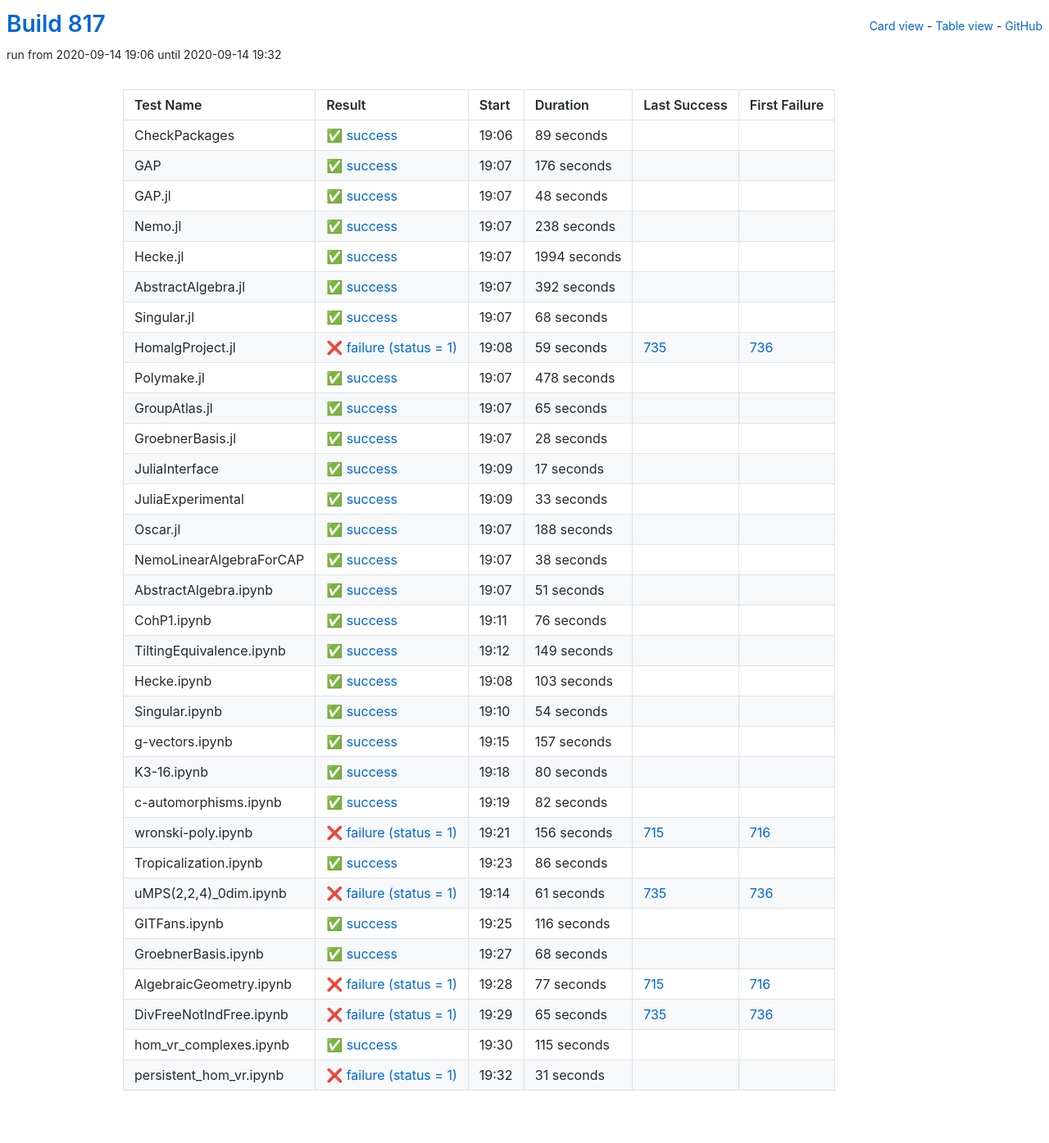
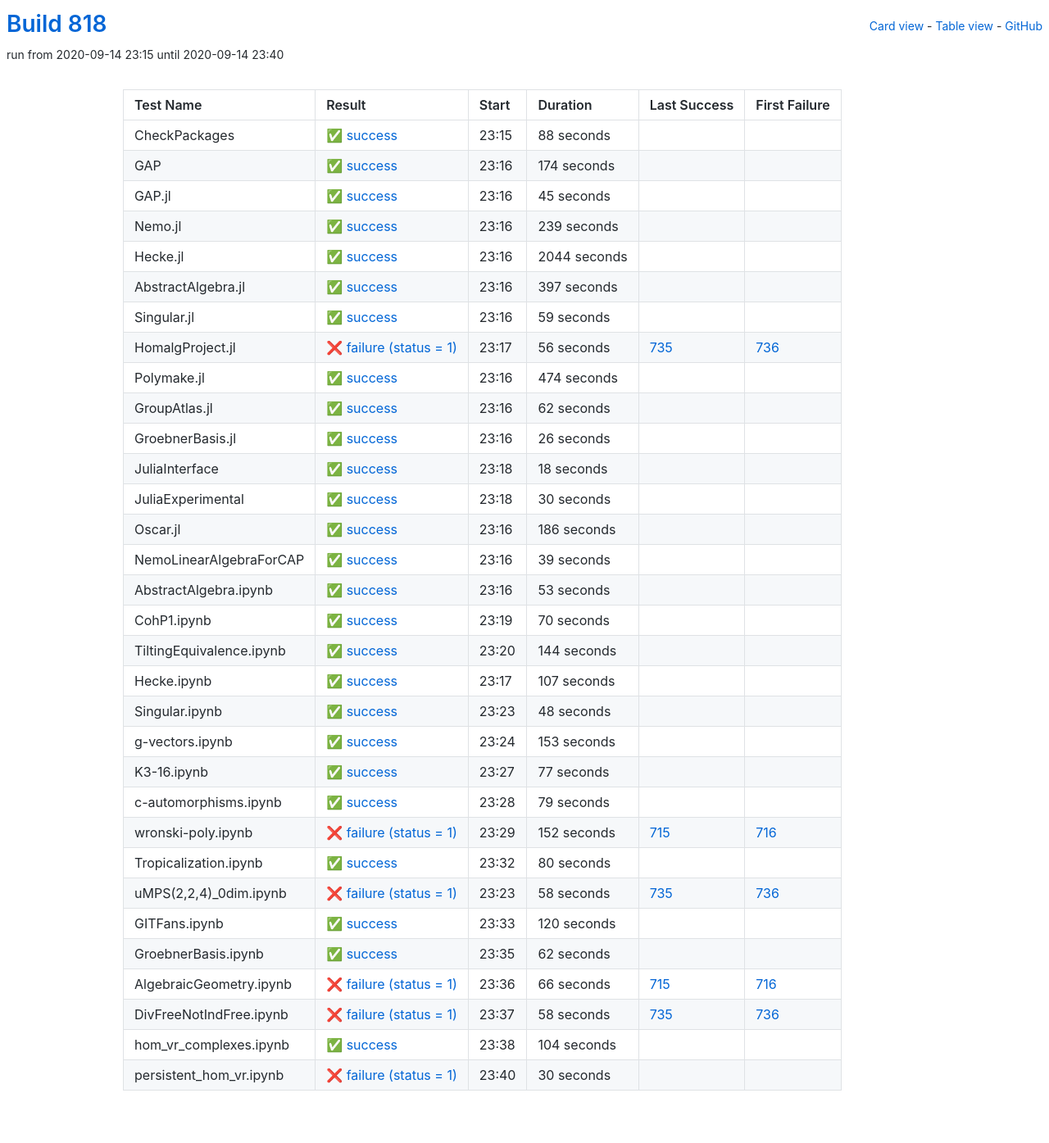
Before and after one commit to oscar-system/oscar-ci-status-stable, a Jekyll site: the page built from table.html, in a window 1280 px wide. Shown: the whole page at 82% size. Built offline with Jekyll 4.4.1, drawn with Linux system fonts in a browser that asks for light colours.

Commit message:
Build #818

```diff
--- a/_data/ci.yml
+++ b/_data/ci.yml
@@ -1,6 +1,6 @@
 ---
-build: 817
-build_url: https://oscarci.mathematik.uni-kl.de/job/oscar-stable/817/
+build: 818
+build_url: https://oscarci.mathematik.uni-kl.de/job/oscar-stable/818/
 job: oscar-stable
 organization: oscar-system
 repo: oscar-ci-status-stable
@@ -8,32 +8,236 @@ repourl: https://github.com/oscar-system/oscar-ci-status-stable
 tests:
 - name: CheckPackages
   id: checkpackages
-  log: https://oscarci.mathematik.uni-kl.de/job/oscar-stable/817/artifact/logs/build-817/CheckPackages.log
-  start: 2020-09-14 19:06
+  log: https://oscarci.mathematik.uni-kl.de/job/oscar-stable/818/artifact/logs/build-818/CheckPackages.log
+  start: 2020-09-14 23:15
   success: true
   exitcode: 0
   status: success
-  duration: 89
+  duration: 88
   last_success: false
   last_success_url:
   first_failure: false
   first_failure_url:
 - name: GAP
   id: gap
-  log: https://oscarci.mathematik.uni-kl.de/job/oscar-stable/817/artifact/logs/build-817/GAP.log
-  start: 2020-09-14 19:07
+  log: https://oscarci.mathematik.uni-kl.de/job/oscar-stable/818/artifact/logs/build-818/GAP.log
+  start: 2020-09-14 23:16
   success: true
   exitcode: 0
   status: success
-  duration: 176
+  duration: 174
   last_success: false
   last_success_url:
   first_failure: false
   first_failure_url:
 - name: GAP.jl
   id: gap-jl
-  log: https://oscarci.mathematik.uni-kl.de/job/oscar-stable/817/artifact/logs/build-817/GAP.jl.log
-  start: 2020-09-14 19:07
+  log: https://oscarci.mathematik.uni-kl.de/job/oscar-stable/818/artifact/logs/build-818/GAP.jl.log
+  start: 2020-09-14 23:16
+  success: true
+  exitcode: 0
+  status: success
+  duration: 45
+  last_success: false
+  last_success_url:
+  first_failure: false
+  first_failure_url:
+- name: Nemo.jl
+  id: nemo-jl
+  log: https://oscarci.mathematik.uni-kl.de/job/oscar-stable/818/artifact/logs/build-818/Nemo.jl.log
+  start: 2020-09-14 23:16
+  success: true
+  exitcode: 0
+  status: success
+  duration: 239
+  last_success: false
+  last_success_url:
+  first_failure: false
+  first_failure_url:
+- name: Hecke.jl
+  id: hecke-jl
+  log: https://oscarci.mathematik.uni-kl.de/job/oscar-stable/818/artifact/logs/build-818/Hecke.jl.log
+  start: 2020-09-14 23:16
+  success: true
+  exitcode: 0
+  status: success
+  duration: 2044
+  last_success: false
+  last_success_url:
+  first_failure: false
+  first_failure_url:
+- name: AbstractAlgebra.jl
+  id: abstractalgebra-jl
+  log: https://oscarci.mathematik.uni-kl.de/job/oscar-stable/818/artifact/logs/build-818/AbstractAlgebra.jl.log
+  start: 2020-09-14 23:16
+  success: true
+  exitcode: 0
+  status: success
+  duration: 397
+  last_success: false
+  last_success_url:
+  first_failure: false
+  first_failure_url:
+- name: Singular.jl
+  id: singular-jl
+  log: https://oscarci.mathematik.uni-kl.de/job/oscar-stable/818/artifact/logs/build-818/Singular.jl.log
+  start: 2020-09-14 23:16
+  success: true
+  exitcode: 0
+  status: success
+  duration: 59
+  last_success: false
+  last_success_url:
+  first_failure: false
+  first_failure_url:
+- name: HomalgProject.jl
+  id: homalgproject-jl
+  log: https://oscarci.mathematik.uni-kl.de/job/oscar-stable/818/artifact/logs/build-818/HomalgProject.jl.log
+  start: 2020-09-14 23:17
+  success: false
+  exitcode: 1
+  status: failure
+  duration: 56
+  last_success: 735
+  last_success_url: https://oscarci.mathematik.uni-kl.de/job/oscar-stable/735/
+  first_failure: 736
+  first_failure_url: https://oscarci.mathematik.uni-kl.de/job/oscar-stable/736/
+- name: Polymake.jl
+  id: polymake-jl
+  log: https://oscarci.mathematik.uni-kl.de/job/oscar-stable/818/artifact/logs/build-818/Polymake.jl.log
+  start: 2020-09-14 23:16
+  success: true
+  exitcode: 0
+  status: success
+  duration: 474
+  last_success: false
+  last_success_url:
+  first_failure: false
+  first_failure_url:
+- name: GroupAtlas.jl
+  id: groupatlas-jl
+  log: https://oscarci.mathematik.uni-kl.de/job/oscar-stable/818/artifact/logs/build-818/GroupAtlas.jl.log
+  start: 2020-09-14 23:16
+  success: true
+  exitcode: 0
+  status: success
+  duration: 62
+  last_success: false
+  last_success_url:
+  first_failure: false
+  first_failure_url:
+- name: GroebnerBasis.jl
+  id: groebnerbasis-jl
+  log: https://oscarci.mathematik.uni-kl.de/job/oscar-stable/818/artifact/logs/build-818/GroebnerBasis.jl.log
+  start: 2020-09-14 23:16
+  success: true
+  exitcode: 0
+  status: success
+  duration: 26
+  last_success: false
+  last_success_url:
+  first_failure: false
+  first_failure_url:
+- name: JuliaInterface
+  id: juliainterface
+  log: https://oscarci.mathematik.uni-kl.de/job/oscar-stable/818/artifact/logs/build-818/JuliaInterface.log
+  start: 2020-09-14 23:18
+  success: true
+  exitcode: 0
+  status: success
+  duration: 18
+  last_success: false
+  last_success_url:
+  first_failure: false
+  first_failure_url:
+- name: JuliaExperimental
+  id: juliaexperimental
+  log: https://oscarci.mathematik.uni-kl.de/job/oscar-stable/818/artifact/logs/build-818/JuliaExperimental.log
+  start: 2020-09-14 23:18
+  success: true
+  exitcode: 0
+  status: success
+  duration: 30
+  last_success: false
+  last_success_url:
+  first_failure: false
+  first_failure_url:
+- name: Oscar.jl
+  id: oscar-jl
+  log: https://oscarci.mathematik.uni-kl.de/job/oscar-stable/818/artifact/logs/build-818/Oscar.jl.log
+  start: 2020-09-14 23:16
+  success: true
+  exitcode: 0
+  status: success
+  duration: 186
+  last_success: false
+  last_success_url:
+  first_failure: false
+  first_failure_url:
+- name: NemoLinearAlgebraForCAP
+  id: nemolinearalgebraforcap
+  log: https://oscarci.mathematik.uni-kl.de/job/oscar-stable/818/artifact/logs/build-818/NemoLinearAlgebraForCAP.log
+  start: 2020-09-14 23:16
+  success: true
+  exitcode: 0
+  status: success
+  duration: 39
+  last_success: false
+  last_success_url:
+  first_failure: false
+  first_failure_url:
+- name: AbstractAlgebra.ipynb
+  id: abstractalgebra-ipynb
+  log: https://oscarci.mathematik.uni-kl.de/job/oscar-stable/818/artifact/logs/build-818/AbstractAlgebra.ipynb.log
+  start: 2020-09-14 23:16
+  success: true
+  exitcode: 0
+  status: success
+  duration: 53
+  last_success: false
+  last_success_url:
+  first_failure: false
+  first_failure_url:
+- name: CohP1.ipynb
+  id: cohp1-ipynb
+  log: https://oscarci.mathematik.uni-kl.de/job/oscar-stable/818/artifact/logs/build-818/CohP1.ipynb.log
+  start: 2020-09-14 23:19
+  success: true
+  exitcode: 0
+  status: success
+  duration: 70
+  last_success: false
+  last_success_url:
+  first_failure: false
+  first_failure_url:
+- name: TiltingEquivalence.ipynb
+  id: tiltingequivalence-ipynb
+  log: https://oscarci.mathematik.uni-kl.de/job/oscar-stable/818/artifact/logs/build-818/TiltingEquivalence.ipynb.log
+  start: 2020-09-14 23:20
+  success: true
+  exitcode: 0
+  status: success
+  duration: 144
+  last_success: false
+  last_success_url:
+  first_failure: false
+  first_failure_url:
+- name: Hecke.ipynb
+  id: hecke-ipynb
+  log: https://oscarci.mathematik.uni-kl.de/job/oscar-stable/818/artifact/logs/build-818/Hecke.ipynb.log
+  start: 2020-09-14 23:17
+  success: true
+  exitcode: 0
+  status: success
+  duration: 107
+  last_success: false
+  last_success_url:
+  first_failure: false
+  first_failure_url:
+- name: Singular.ipynb
+  id: singular-ipynb
+  log: https://oscarci.mathematik.uni-kl.de/job/oscar-stable/818/artifact/logs/build-818/Singular.ipynb.log
+  start: 2020-09-14 23:23
   success: true
   exitcode: 0
   status: success
@@ -42,226 +246,58 @@ tests:
   last_success_url:
   first_failure: false
   first_failure_url:
-- name: Nemo.jl
-  id: nemo-jl
-  log: https://oscarci.mathematik.uni-kl.de/job/oscar-stable/817/artifact/logs/build-817/Nemo.jl.log
-  start: 2020-09-14 19:07
+- name: g-vectors.ipynb
+  id: g-vectors-ipynb
+  log: https://oscarci.mathematik.uni-kl.de/job/oscar-stable/818/artifact/logs/build-818/g-vectors.ipynb.log
+  start: 2020-09-14 23:24
   success: true
   exitcode: 0
   status: success
-  duration: 238
-  last_success: false
-  last_success_url:
-  first_failure: false
-  first_failure_url:
-- name: Hecke.jl
-  id: hecke-jl
-  log: https://oscarci.mathematik.uni-kl.de/job/oscar-stable/817/artifact/logs/build-817/Hecke.jl.log
-  start: 2020-09-14 19:07
-  success: true
-  exitcode: 0
-  status: success
-  duration: 1994
-  last_success: false
-  last_success_url:
-  first_failure: false
-  first_failure_url:
-- name: AbstractAlgebra.jl
-  id: abstractalgebra-jl
-  log: https://oscarci.mathematik.uni-kl.de/job/oscar-stable/817/artifact/logs/build-817/AbstractAlgebra.jl.log
-  start: 2020-09-14 19:07
-  success: true
-  exitcode: 0
-  status: success
-  duration: 392
-  last_success: false
-  last_success_url:
-  first_failure: false
-  first_failure_url:
-- name: Singular.jl
-  id: singular-jl
-  log: https://oscarci.mathematik.uni-kl.de/job/oscar-stable/817/artifact/logs/build-817/Singular.jl.log
-  start: 2020-09-14 19:07
-  success: true
-  exitcode: 0
-  status: success
-  duration: 68
-  last_success: false
-  last_success_url:
-  first_failure: false
-  first_failure_url:
-- name: HomalgProject.jl
-  id: homalgproject-jl
-  log: https://oscarci.mathematik.uni-kl.de/job/oscar-stable/817/artifact/logs/build-817/HomalgProject.jl.log
-  start: 2020-09-14 19:08
-  success: false
-  exitcode: 1
-  status: failure
-  duration: 59
-  last_success: 735
-  last_success_url: https://oscarci.mathematik.uni-kl.de/job/oscar-stable/735/
-  first_failure: 736
-  first_failure_url: https://oscarci.mathematik.uni-kl.de/job/oscar-stable/736/
-- name: Polymake.jl
-  id: polymake-jl
-  log: https://oscarci.mathematik.uni-kl.de/job/oscar-stable/817/artifact/logs/build-817/Polymake.jl.log
-  start: 2020-09-14 19:07
-  success: true
-  exitcode: 0
-  status: success
-  duration: 478
-  last_success: false
-  last_success_url:
-  first_failure: false
-  first_failure_url:
-- name: GroupAtlas.jl
-  id: groupatlas-jl
-  log: https://oscarci.mathematik.uni-kl.de/job/oscar-stable/817/artifact/logs/build-817/GroupAtlas.jl.log
-  start: 2020-09-14 19:07
-  success: true
-  exitcode: 0
-  status: success
-  duration: 65
-  last_success: false
-  last_success_url:
-  first_failure: false
-  first_failure_url:
-- name: GroebnerBasis.jl
-  id: groebnerbasis-jl
-  log: https://oscarci.mathematik.uni-kl.de/job/oscar-stable/817/artifact/logs/build-817/GroebnerBasis.jl.log
-  start: 2020-09-14 19:07
-  success: true
-  exitcode: 0
-  status: success
-  duration: 28
-  last_success: false
-  last_success_url:
-  first_failure: false
-  first_failure_url:
-- name: JuliaInterface
-  id: juliainterface
-  log: https://oscarci.mathematik.uni-kl.de/job/oscar-stable/817/artifact/logs/build-817/JuliaInterface.log
-  start: 2020-09-14 19:09
-  success: true
-  exitcode: 0
-  status: success
-  duration: 17
-  last_success: false
-  last_success_url:
-  first_failure: false
-  first_failure_url:
-- name: JuliaExperimental
-  id: juliaexperimental
-  log: https://oscarci.mathematik.uni-kl.de/job/oscar-stable/817/artifact/logs/build-817/JuliaExperimental.log
-  start: 2020-09-14 19:09
-  success: true
-  exitcode: 0
-  status: success
-  duration: 33
-  last_success: false
-  last_success_url:
-  first_failure: false
-  first_failure_url:
-- name: Oscar.jl
-  id: oscar-jl
-  log: https://oscarci.mathematik.uni-kl.de/job/oscar-stable/817/artifact/logs/build-817/Oscar.jl.log
-  start: 2020-09-14 19:07
-  success: true
-  exitcode: 0
-  status: success
-  duration: 188
-  last_success: false
-  last_success_url:
-  first_failure: false
-  first_failure_url:
-- name: NemoLinearAlgebraForCAP
-  id: nemolinearalgebraforcap
-  log: https://oscarci.mathematik.uni-kl.de/job/oscar-stable/817/artifact/logs/build-817/NemoLinearAlgebraForCAP.log
-  start: 2020-09-14 19:07
-  success: true
-  exitcode: 0
-  status: success
-  duration: 38
-  last_success: false
-  last_success_url:
-  first_failure: false
-  first_failure_url:
-- name: AbstractAlgebra.ipynb
-  id: abstractalgebra-ipynb
-  log: https://oscarci.mathematik.uni-kl.de/job/oscar-stable/817/artifact/logs/build-817/AbstractAlgebra.ipynb.log
-  start: 2020-09-14 19:07
-  success: true
-  exitcode: 0
-  status: success
-  duration: 51
-  last_success: false
-  last_success_url:
-  first_failure: false
-  first_failure_url:
-- name: CohP1.ipynb
-  id: cohp1-ipynb
-  log: https://oscarci.mathematik.uni-kl.de/job/oscar-stable/817/artifact/logs/build-817/CohP1.ipynb.log
-  start: 2020-09-14 19:11
-  success: true
-  exitcode: 0
-  status: success
-  duration: 76
-  last_success: false
-  last_success_url:
-  first_failure: false
-  first_failure_url:
-- name: TiltingEquivalence.ipynb
-  id: tiltingequivalence-ipynb
-  log: https://oscarci.mathematik.uni-kl.de/job/oscar-stable/817/artifact/logs/build-817/TiltingEquivalence.ipynb.log
-  start: 2020-09-14 19:12
-  success: true
-  exitcode: 0
-  status: success
-  duration: 149
-  last_success: false
-  last_success_url:
-  first_failure: false
-  first_failure_url:
-- name: Hecke.ipynb
-  id: hecke-ipynb
-  log: https://oscarci.mathematik.uni-kl.de/job/oscar-stable/817/artifact/logs/build-817/Hecke.ipynb.log
-  start: 2020-09-14 19:08
-  success: true
-  exitcode: 0
-  status: success
-  duration: 103
-  last_success: false
-  last_success_url:
-  first_failure: false
-  first_failure_url:
-- name: Singular.ipynb
-  id: singular-ipynb
-  log: https://oscarci.mathematik.uni-kl.de/job/oscar-stable/817/artifact/logs/build-817/Singular.ipynb.log
-  start: 2020-09-14 19:10
-  success: true
-  exitcode: 0
-  status: success
-  duration: 54
-  last_success: false
-  last_success_url:
-  first_failure: false
-  first_failure_url:
-- name: g-vectors.ipynb
-  id: g-vectors-ipynb
-  log: https://oscarci.mathematik.uni-kl.de/job/oscar-stable/817/artifact/logs/build-817/g-vectors.ipynb.log
-  start: 2020-09-14 19:15
-  success: true
-  exitcode: 0
-  status: success
-  duration: 157
+  duration: 153
   last_success: false
   last_success_url:
   first_failure: false
   first_failure_url:
 - name: K3-16.ipynb
   id: k3-16-ipynb
-  log: https://oscarci.mathematik.uni-kl.de/job/oscar-stable/817/artifact/logs/build-817/K3-16.ipynb.log
-  start: 2020-09-14 19:18
+  log: https://oscarci.mathematik.uni-kl.de/job/oscar-stable/818/artifact/logs/build-818/K3-16.ipynb.log
+  start: 2020-09-14 23:27
+  success: true
+  exitcode: 0
+  status: success
+  duration: 77
+  last_success: false
+  last_success_url:
+  first_failure: false
+  first_failure_url:
+- name: c-automorphisms.ipynb
+  id: c-automorphisms-ipynb
+  log: https://oscarci.mathematik.uni-kl.de/job/oscar-stable/818/artifact/logs/build-818/c-automorphisms.ipynb.log
+  start: 2020-09-14 23:28
+  success: true
+  exitcode: 0
+  status: success
+  duration: 79
+  last_success: false
+  last_success_url:
+  first_failure: false
+  first_failure_url:
+- name: wronski-poly.ipynb
+  id: wronski-poly-ipynb
+  log: https://oscarci.mathematik.uni-kl.de/job/oscar-stable/818/artifact/logs/build-818/wronski-poly.ipynb.log
+  start: 2020-09-14 23:29
+  success: false
+  exitcode: 1
+  status: failure
+  duration: 152
+  last_success: 715
+  last_success_url: https://oscarci.mathematik.uni-kl.de/job/oscar-stable/715/
+  first_failure: 716
+  first_failure_url: https://oscarci.mathematik.uni-kl.de/job/oscar-stable/716/
+- name: Tropicalization.ipynb
+  id: tropicalization-ipynb
+  log: https://oscarci.mathematik.uni-kl.de/job/oscar-stable/818/artifact/logs/build-818/Tropicalization.ipynb.log
+  start: 2020-09-14 23:32
   success: true
   exitcode: 0
   status: success
@@ -270,122 +306,86 @@ tests:
   last_success_url:
   first_failure: false
   first_failure_url:
-- name: c-automorphisms.ipynb
-  id: c-automorphisms-ipynb
-  log: https://oscarci.mathematik.uni-kl.de/job/oscar-stable/817/artifact/logs/build-817/c-automorphisms.ipynb.log
-  start: 2020-09-14 19:19
-  success: true
-  exitcode: 0
-  status: success
-  duration: 82
-  last_success: false
-  last_success_url:
-  first_failure: false
-  first_failure_url:
-- name: wronski-poly.ipynb
-  id: wronski-poly-ipynb
-  log: https://oscarci.mathematik.uni-kl.de/job/oscar-stable/817/artifact/logs/build-817/wronski-poly.ipynb.log
-  start: 2020-09-14 19:21
+- name: uMPS(2,2,4)_0dim.ipynb
+  id: umps-2-2-4-0dim-ipynb
+  log: https://oscarci.mathematik.uni-kl.de/job/oscar-stable/818/artifact/logs/build-818/uMPS-2-2-4-_0dim.ipynb.log
+  start: 2020-09-14 23:23
   success: false
   exitcode: 1
   status: failure
-  duration: 156
-  last_success: 715
-  last_success_url: https://oscarci.mathematik.uni-kl.de/job/oscar-stable/715/
-  first_failure: 716
-  first_failure_url: https://oscarci.mathematik.uni-kl.de/job/oscar-stable/716/
-- name: Tropicalization.ipynb
-  id: tropicalization-ipynb
-  log: https://oscarci.mathematik.uni-kl.de/job/oscar-stable/817/artifact/logs/build-817/Tropicalization.ipynb.log
-  start: 2020-09-14 19:23
-  success: true
-  exitcode: 0
-  status: success
-  duration: 86
-  last_success: false
-  last_success_url:
-  first_failure: false
-  first_failure_url:
-- name: uMPS(2,2,4)_0dim.ipynb
-  id: umps-2-2-4-0dim-ipynb
-  log: https://oscarci.mathematik.uni-kl.de/job/oscar-stable/817/artifact/logs/build-817/uMPS-2-2-4-_0dim.ipynb.log
-  start: 2020-09-14 19:14
-  success: false
-  exitcode: 1
-  status: failure
-  duration: 61
+  duration: 58
   last_success: 735
   last_success_url: https://oscarci.mathematik.uni-kl.de/job/oscar-stable/735/
   first_failure: 736
   first_failure_url: https://oscarci.mathematik.uni-kl.de/job/oscar-stable/736/
 - name: GITFans.ipynb
   id: gitfans-ipynb
-  log: https://oscarci.mathematik.uni-kl.de/job/oscar-stable/817/artifact/logs/build-817/GITFans.ipynb.log
-  start: 2020-09-14 19:25
+  log: https://oscarci.mathematik.uni-kl.de/job/oscar-stable/818/artifact/logs/build-818/GITFans.ipynb.log
+  start: 2020-09-14 23:33
   success: true
   exitcode: 0
   status: success
-  duration: 116
+  duration: 120
   last_success: false
   last_success_url:
   first_failure: false
   first_failure_url:
 - name: GroebnerBasis.ipynb
   id: groebnerbasis-ipynb
-  log: https://oscarci.mathematik.uni-kl.de/job/oscar-stable/817/artifact/logs/build-817/GroebnerBasis.ipynb.log
-  start: 2020-09-14 19:27
+  log: https://oscarci.mathematik.uni-kl.de/job/oscar-stable/818/artifact/logs/build-818/GroebnerBasis.ipynb.log
+  start: 2020-09-14 23:35
   success: true
   exitcode: 0
   status: success
-  duration: 68
+  duration: 62
   last_success: false
   last_success_url:
   first_failure: false
   first_failure_url:
 - name: AlgebraicGeometry.ipynb
   id: algebraicgeometry-ipynb
-  log: https://oscarci.mathematik.uni-kl.de/job/oscar-stable/817/artifact/logs/build-817/AlgebraicGeometry.ipynb.log
-  start: 2020-09-14 19:28
+  log: https://oscarci.mathematik.uni-kl.de/job/oscar-stable/818/artifact/logs/build-818/AlgebraicGeometry.ipynb.log
+  start: 2020-09-14 23:36
   success: false
   exitcode: 1
   status: failure
-  duration: 77
+  duration: 66
   last_success: 715
   last_success_url: https://oscarci.mathematik.uni-kl.de/job/oscar-stable/715/
   first_failure: 716
   first_failure_url: https://oscarci.mathematik.uni-kl.de/job/oscar-stable/716/
 - name: DivFreeNotIndFree.ipynb
   id: divfreenotindfree-ipynb
-  log: https://oscarci.mathematik.uni-kl.de/job/oscar-stable/817/artifact/logs/build-817/DivFreeNotIndFree.ipynb.log
-  start: 2020-09-14 19:29
+  log: https://oscarci.mathematik.uni-kl.de/job/oscar-stable/818/artifact/logs/build-818/DivFreeNotIndFree.ipynb.log
+  start: 2020-09-14 23:37
   success: false
   exitcode: 1
   status: failure
-  duration: 65
+  duration: 58
   last_success: 735
   last_success_url: https://oscarci.mathematik.uni-kl.de/job/oscar-stable/735/
   first_failure: 736
   first_failure_url: https://oscarci.mathematik.uni-kl.de/job/oscar-stable/736/
 - name: hom_vr_complexes.ipynb
   id: hom-vr-complexes-ipynb
-  log: https://oscarci.mathematik.uni-kl.de/job/oscar-stable/817/artifact/logs/build-817/hom_vr_complexes.ipynb.log
-  start: 2020-09-14 19:30
+  log: https://oscarci.mathematik.uni-kl.de/job/oscar-stable/818/artifact/logs/build-818/hom_vr_complexes.ipynb.log
+  start: 2020-09-14 23:38
   success: true
   exitcode: 0
   status: success
-  duration: 115
+  duration: 104
   last_success: false
   last_success_url:
   first_failure: false
   first_failure_url:
 - name: persistent_hom_vr.ipynb
   id: persistent-hom-vr-ipynb
-  log: https://oscarci.mathematik.uni-kl.de/job/oscar-stable/817/artifact/logs/build-817/persistent_hom_vr.ipynb.log
-  start: 2020-09-14 19:32
+  log: https://oscarci.mathematik.uni-kl.de/job/oscar-stable/818/artifact/logs/build-818/persistent_hom_vr.ipynb.log
+  start: 2020-09-14 23:40
   success: false
   exitcode: 1
   status: failure
-  duration: 31
+  duration: 30
   last_success: false
   last_success_url:
   first_failure: false
```
Also changed, not shown: README.md.
